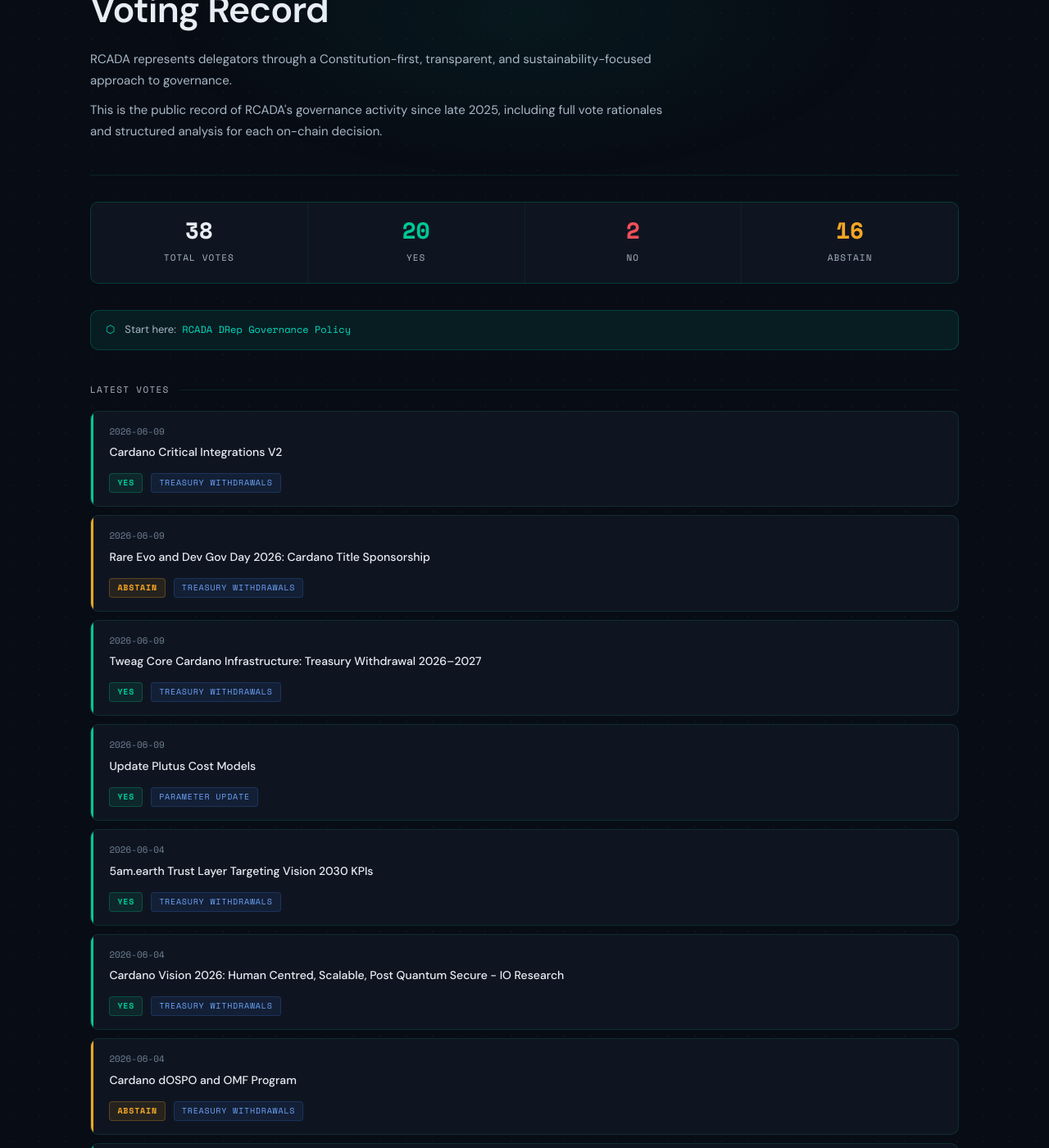
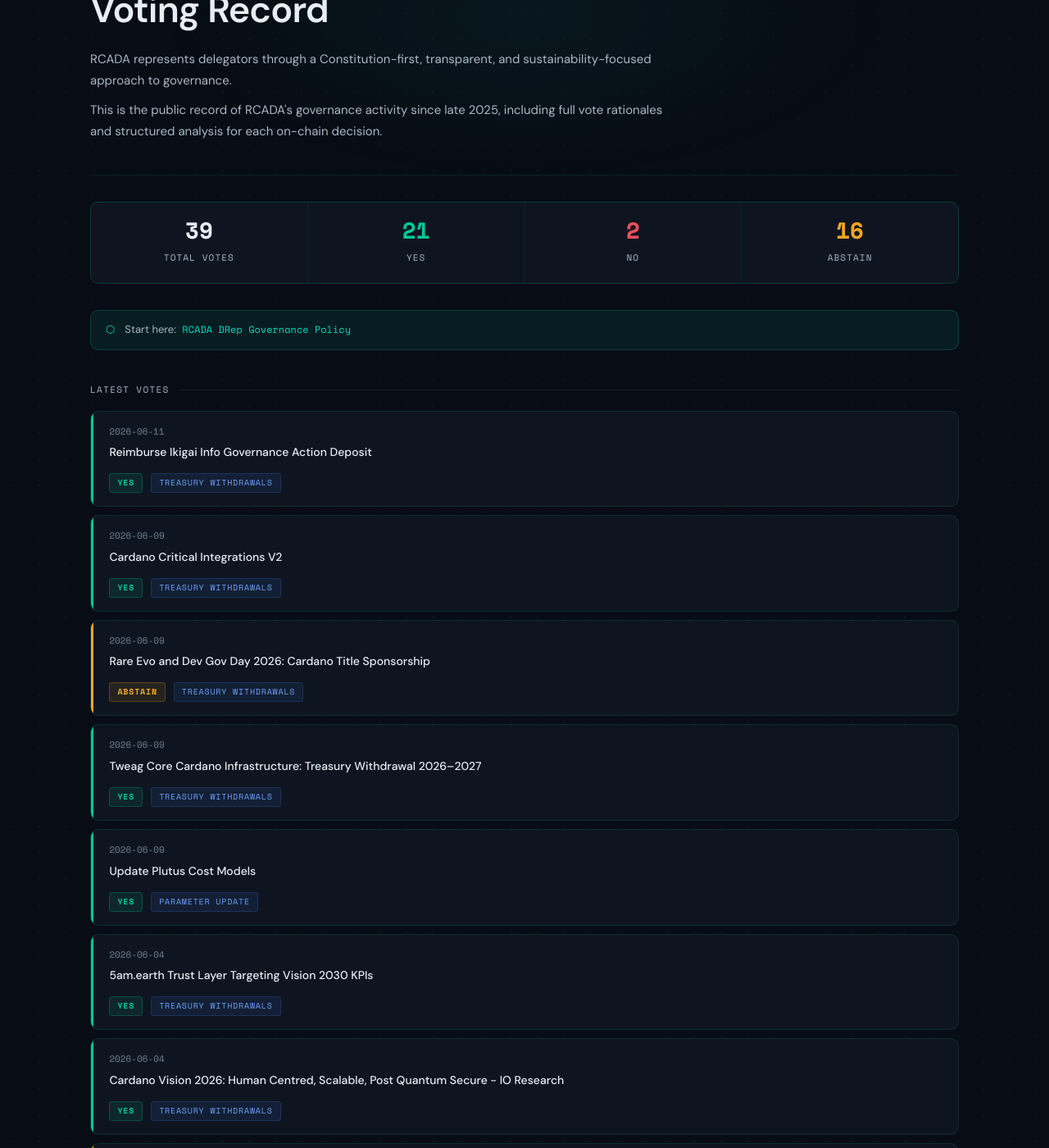
Before and after one commit to Brolloks/rcada-drep-votes, a Jekyll site: the page built from index.html, in a window 1280 px wide and 1400 px high, scrolled down 244 px. Shown: the whole window at 82% size. Built offline with Jekyll 4.4.1, drawn with Linux system fonts in a browser that asks for light colours; some of the changed text lies outside the part shown.

Commit message:
Auto-update index.html

```diff
--- a/index.html
+++ b/index.html
@@ -12,8 +12,8 @@ title: RCADA DRep Voting Record
 
 <!-- AUTO-STATS:START -->
 <div class="stats-row">
-  <div class="stat-cell"><span class="stat-num total">38</span><span class="stat-label">Total Votes</span></div>
-  <div class="stat-cell"><span class="stat-num yes">20</span><span class="stat-label">Yes</span></div>
+  <div class="stat-cell"><span class="stat-num total">39</span><span class="stat-label">Total Votes</span></div>
+  <div class="stat-cell"><span class="stat-num yes">21</span><span class="stat-label">Yes</span></div>
   <div class="stat-cell"><span class="stat-num no">2</span><span class="stat-label">No</span></div>
   <div class="stat-cell"><span class="stat-num abstain">16</span><span class="stat-label">Abstain</span></div>
 </div>
@@ -33,6 +33,12 @@ title: RCADA DRep Voting Record
 
 <!-- AUTO-INDEX:START -->
 <div class="vote-list">
+  <div class="vote-card yes-card fade-in">
+    <div class="vote-date">2026-06-11</div>
+    <strong><a href="votes/2026/Reimburse Ikigai Info Governance Action Deposit.html">Reimburse Ikigai Info Governance Action Deposit</a></strong>
+    <span class="badge badge-yes">Yes</span>
+    <span class="badge badge-type">Treasury Withdrawals</span>
+  </div>
   <div class="vote-card yes-card fade-in">
     <div class="vote-date">2026-06-09</div>
     <strong><a href="votes/2026/Cardano Critical Integrations V2.html">Cardano Critical Integrations V2</a></strong>
@@ -87,12 +93,6 @@ title: RCADA DRep Voting Record
     <span class="badge badge-abstain">Abstain</span>
     <span class="badge badge-type">Treasury Withdrawals</span>
   </div>
-  <div class="vote-card yes-card fade-in">
-    <div class="vote-date">2026-06-03</div>
-    <strong><a href="votes/2026/Cardano at TOKEN2049 Singapore 2026_Top-Up ‘Title’ Sponsorship Upgrade.html">Cardano at TOKEN2049 Singapore 2026: Top-Up ‘Title’ Sponsorship Upgrade</a></strong>
-    <span class="badge badge-yes">Yes</span>
-    <span class="badge badge-type">Treasury Withdrawals</span>
-  </div>
 </div>
 <!-- AUTO-INDEX:END -->
 
```
